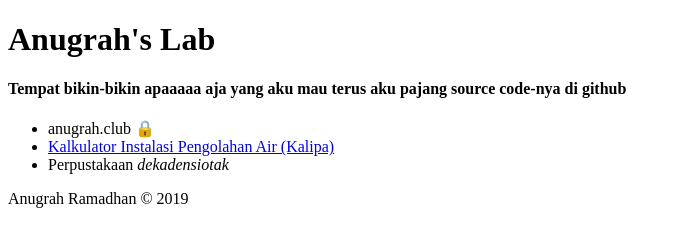
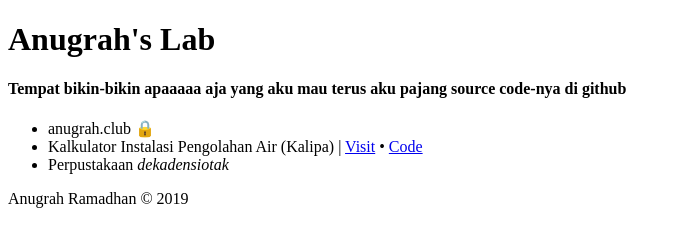
Before and after one commit to anugrahra/anugrahra.github.io, a plain HTML site: page index.html in a window 1280 px wide. Shown: the whole page, without its empty margins (0-681 px from the left). Drawn offline with Linux system fonts and the light colour scheme.

Commit message:
nambah link code

```diff
--- a/index.html
+++ b/index.html
@@ -12,7 +12,7 @@
 		<nav>
 			<ul>
 				<li>anugrah.club &#x1f512;</li>
-				<li><a href="kalipa">Kalkulator Instalasi Pengolahan Air (Kalipa)</a></li>
+				<li>Kalkulator Instalasi Pengolahan Air (Kalipa) | <a href="kalipa">Visit</a> • <a href="https://github.com/anugrahra/kalipa">Code</a></li>
 				<li>Perpustakaan <i>dekadensiotak</i></li>
 			</ul>
 		</nav>
```
